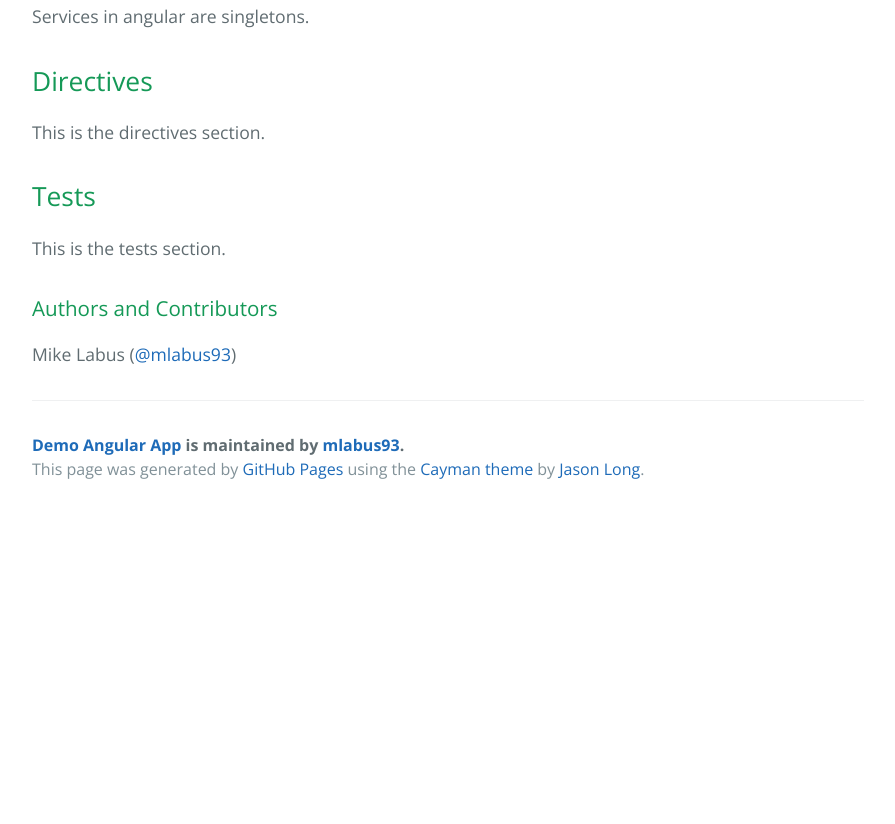
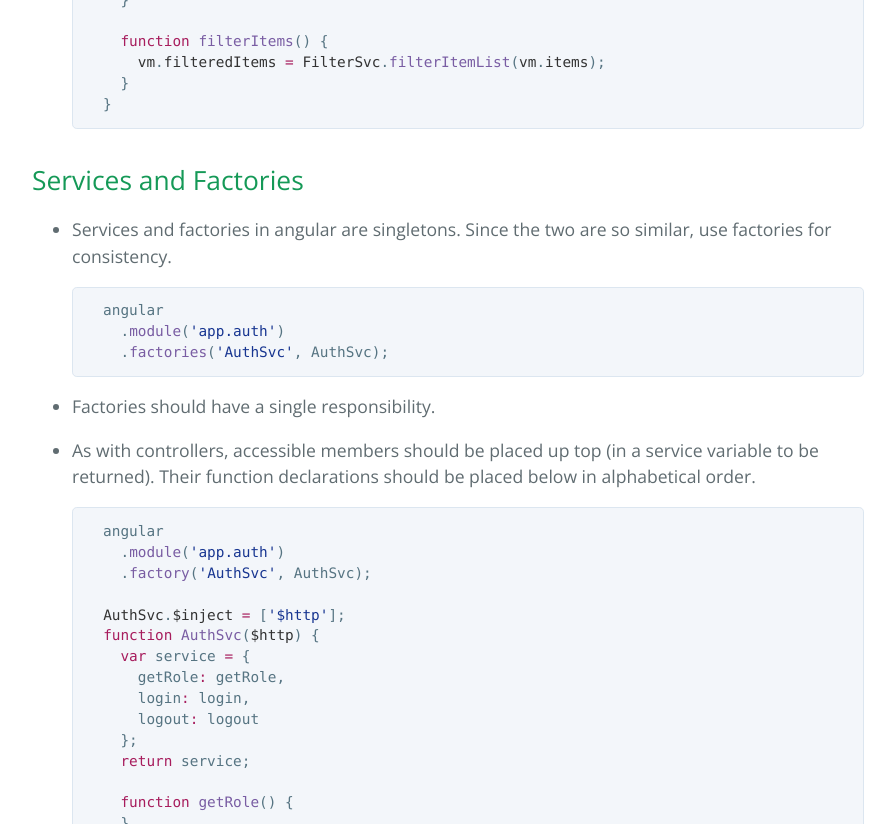
Before and after one commit to mlabus93/demo-angular-app, a plain HTML site: page index.html in a window 1280 px wide. Shown: the part 4391-5215 px from the top of the page, without its empty margins (192-1087 px from the left). Before the commit the page ends 4904 px from the top, so only its background shows below. Drawn offline with nearby package versions, Linux system fonts and the light colour scheme.

Commit message:
Create gh-pages branch via GitHub

```diff
--- a/index.html
+++ b/index.html
@@ -128,6 +128,16 @@
     .<span class="pl-en">controller</span>(<span class="pl-s"><span class="pl-pds">'</span>AttachedToAppCtrl<span class="pl-pds">'</span></span>, AttachedToAppCtrl);</pre></div>
 </li>
 <li><p>Pass in named functions to components so they are easier to read and debug (as shown above).</p></li>
+<li>
+<p>When injecting into components, use the '$inject' function to keep the code safe when minifying.</p>
+
+<div class="highlight highlight-source-js"><pre>  .<span class="pl-en">controller</span>(<span class="pl-s"><span class="pl-pds">'</span>DemoCtrl<span class="pl-pds">'</span></span>, DemoCtrl);
+
+  <span class="pl-smi">DemoCtrl</span>.<span class="pl-smi">$inject</span> <span class="pl-k">=</span> [<span class="pl-s"><span class="pl-pds">'</span>InjectedSvc<span class="pl-pds">'</span></span>, <span class="pl-s"><span class="pl-pds">'</span>$log<span class="pl-pds">'</span></span>];
+  <span class="pl-k">function</span> <span class="pl-en">DemoCtrl</span>(<span class="pl-smi">InjectedSvc</span>, <span class="pl-smi">$log</span>) {
+    <span class="pl-k">var</span> vm <span class="pl-k">=</span> <span class="pl-v">this</span>;
+  }</pre></div>
+</li>
 </ul>
 
 <h2>
@@ -202,7 +212,42 @@
 <h2>
 <a id="services-and-factories" class="anchor" href="#services-and-factories" aria-hidden="true"><span aria-hidden="true" class="octicon octicon-link"></span></a>Services and Factories</h2>
 
-<p>Services in angular are singletons.</p>
+<ul>
+<li>
+<p>Services and factories in angular are singletons. Since the two are so similar, use factories for consistency.</p>
+
+<div class="highlight highlight-source-js"><pre>  angular
+    .<span class="pl-en">module</span>(<span class="pl-s"><span class="pl-pds">'</span>app.auth<span class="pl-pds">'</span></span>)
+    .<span class="pl-en">factories</span>(<span class="pl-s"><span class="pl-pds">'</span>AuthSvc<span class="pl-pds">'</span></span>, AuthSvc);</pre></div>
+</li>
+<li><p>Factories should have a single responsibility.</p></li>
+<li>
+<p>As with controllers, accessible members should be placed up top (in a service variable to be returned). Their function declarations should be placed below in alphabetical order.</p>
+
+<div class="highlight highlight-source-js"><pre>  angular
+    .<span class="pl-en">module</span>(<span class="pl-s"><span class="pl-pds">'</span>app.auth<span class="pl-pds">'</span></span>)
+    .<span class="pl-en">factory</span>(<span class="pl-s"><span class="pl-pds">'</span>AuthSvc<span class="pl-pds">'</span></span>, AuthSvc);
+
+  <span class="pl-smi">AuthSvc</span>.<span class="pl-smi">$inject</span> <span class="pl-k">=</span> [<span class="pl-s"><span class="pl-pds">'</span>$http<span class="pl-pds">'</span></span>];
+  <span class="pl-k">function</span> <span class="pl-en">AuthSvc</span>(<span class="pl-smi">$http</span>) {
+    <span class="pl-k">var</span> service <span class="pl-k">=</span> {
+      getRole<span class="pl-k">:</span> getRole,
+      login<span class="pl-k">:</span> login,
+      logout<span class="pl-k">:</span> logout
+    };
+    <span class="pl-k">return</span> service;
+
+    <span class="pl-k">function</span> <span class="pl-en">getRole</span>() {
+    }
+
+    <span class="pl-k">function</span> <span class="pl-en">login</span>() {
+    }
+
+    <span class="pl-k">function</span> <span class="pl-en">logout</span>() {
+    }
+  }</pre></div>
+</li>
+</ul>
 
 <h2>
 <a id="directives" class="anchor" href="#directives" aria-hidden="true"><span aria-hidden="true" class="octicon octicon-link"></span></a>Directives</h2>
```
Also changed, not shown: params.json (+1 -1 lines).
